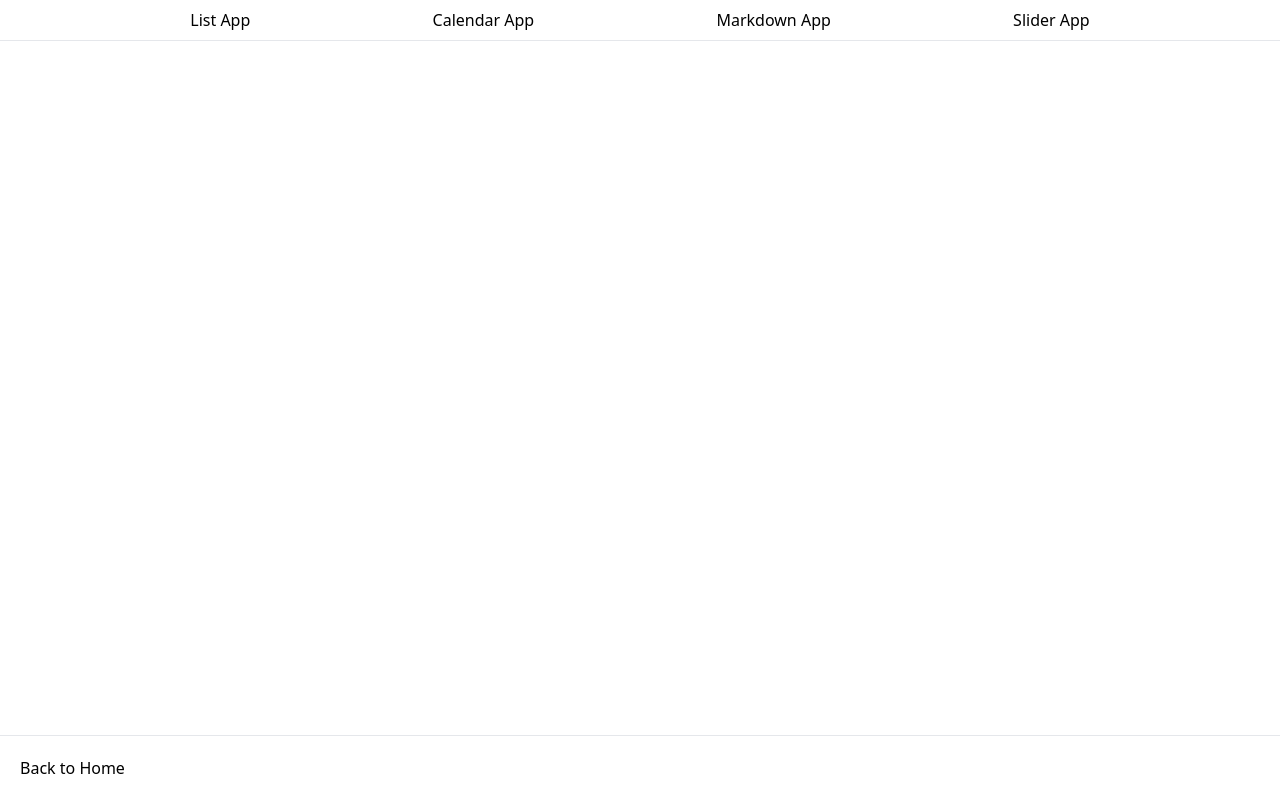
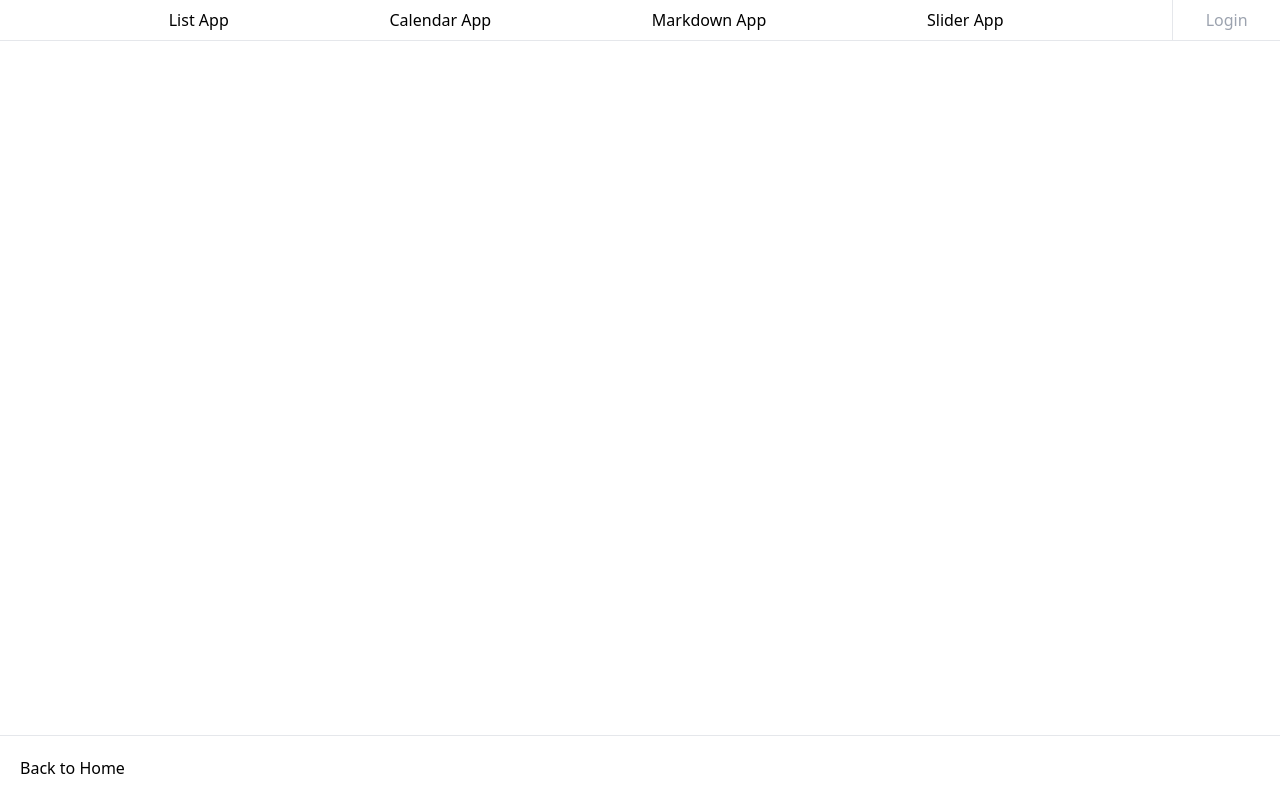
Before and after one commit to maplepancakes/vue-3-project-showcase, a Vue app: page / in a window 1280 px wide. Built offline with nearby package versions, Linux system fonts and the light colour scheme.

Commit message:
Added login button with event emitter

```diff
--- a/src/components/AppHeader.vue
+++ b/src/components/AppHeader.vue
@@ -1,7 +1,10 @@
 <template>
-    <nav class="border-b p-2 flex justify-evenly flex-wrap">
-        <router-link class="hover:text-gray-400 transition ease-out duration-500" v-for="router in routerList" :key="router.to" :to="router.to">{{ router.title }}</router-link>
-    </nav>
+    <div class="flex w-full">
+        <nav class="border-b border-r p-2 flex justify-evenly flex-wrap w-11/12">
+            <router-link class="hover:text-gray-400 transition ease-out duration-500" v-for="router in routerList" :key="router.to" :to="router.to">{{ router.title }}</router-link>
+        </nav>
+        <button @click="$emit('open-login-screen')" class="text-gray-400 border-b p-2 w-1/12 focus:outline-none hover:bg-gray-100 transition ease-out duration-500">Login</button>
+    </div>
 </template>
 
 <script>
@@ -18,6 +21,6 @@ export default
                 {to: "/sliderApp", title: "Slider App"},
             ]
         }
-    }
+    },
 }
 </script>
```
